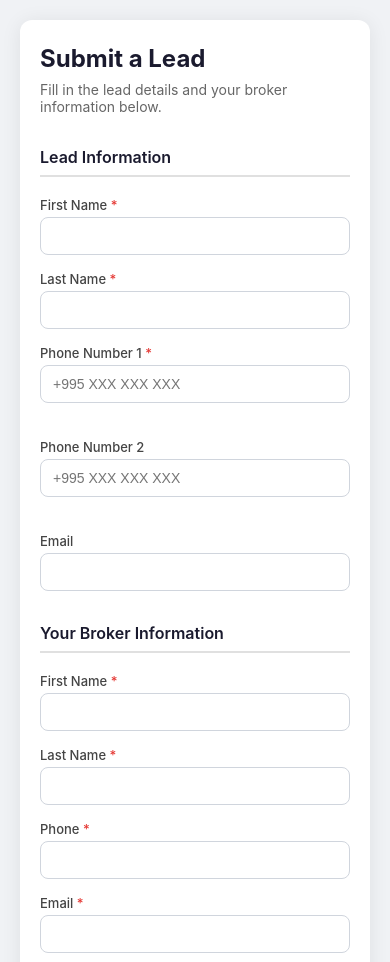
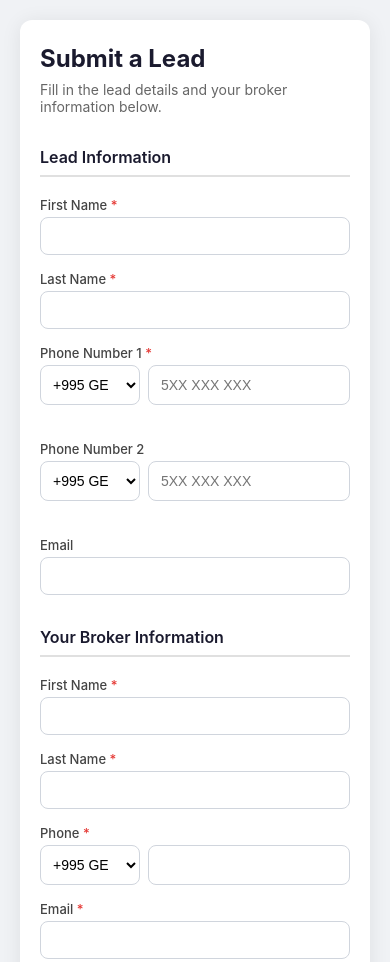
Before and after one commit to KateTchWork/VR-Holding-Form, a plain HTML site: page index.html in a window 390 px wide. Shown: the top 962 px of the page. Drawn offline with Linux system fonts and the light colour scheme.

Commit message:
Add country code dropdowns and phone normalization
- Country code select on all 3 phone fields (default +995 GE)
- 80+ country codes available
- Sends CODE|LOCAL format for Deluge function v2
- Re-checks duplicates when country code changes
- Broker phone code saved/restored in localStorage

Co-Authored-By: Claude Opus 4.6 (1M context) <noreply@anthropic.com>

```diff
--- a/index.html
+++ b/index.html
@@ -74,6 +74,26 @@
     input:focus { border-color: #2563eb; }
     input.is-error { border-color: #e53935; }
     input.is-success { border-color: #2e7d32; }
+    .phone-group {
+      display: flex;
+      gap: 8px;
+    }
+    .phone-group .country-code {
+      width: 120px;
+      flex-shrink: 0;
+      padding: 10px 8px;
+      border: 1px solid #d0d5dd;
+      border-radius: 8px;
+      font-size: 14px;
+      background: #fff;
+      outline: none;
+      cursor: pointer;
+    }
+    .phone-group .country-code:focus { border-color: #2563eb; }
+    .phone-group input[type="tel"] {
+      flex: 1;
+      min-width: 0;
+    }
     .field-message {
       font-size: 12px;
       margin-top: 4px;
@@ -149,6 +169,7 @@
     @media (max-width: 500px) {
       .form-container { padding: 24px 20px; }
       .field-row-inline { flex-direction: column; gap: 16px; }
+      .phone-group .country-code { width: 100px; }
     }
   </style>
 </head>
@@ -175,13 +196,19 @@
 
     <div class="field-row">
       <label for="phone1">Phone Number 1 <span class="required">*</span></label>
-      <input type="tel" id="phone1" name="phone1" placeholder="+995 XXX XXX XXX" required>
+      <div class="phone-group">
+        <select class="country-code" id="phone1_code"></select>
+        <input type="tel" id="phone1" name="phone1" placeholder="5XX XXX XXX" required>
+      </div>
       <div class="field-message" id="phone1Msg"></div>
     </div>
 
     <div class="field-row">
       <label for="phone2">Phone Number 2</label>
-      <input type="tel" id="phone2" name="phone2" placeholder="+995 XXX XXX XXX">
+      <div class="phone-group">
+        <select class="country-code" id="phone2_code"></select>
+        <input type="tel" id="phone2" name="phone2" placeholder="5XX XXX XXX">
+      </div>
       <div class="field-message" id="phone2Msg"></div>
     </div>
 
@@ -205,15 +232,17 @@
       </div>
     </div>
 
-    <div class="field-row-inline">
-      <div class="field-group">
-        <label for="broker_phone">Phone <span class="required">*</span></label>
+    <div class="field-row">
+      <label for="broker_phone">Phone <span class="required">*</span></label>
+      <div class="phone-group">
+        <select class="country-code" id="broker_phone_code"></select>
         <input type="tel" id="broker_phone" name="broker_phone" required>
       </div>
-      <div class="field-group">
-        <label for="broker_email">Email <span class="required">*</span></label>
-        <input type="email" id="broker_email" name="broker_email" required>
-      </div>
+    </div>
+
+    <div class="field-row">
+      <label for="broker_email">Email <span class="required">*</span></label>
+      <input type="email" id="broker_email" name="broker_email" required>
     </div>
 
     <div class="field-row">
@@ -237,6 +266,109 @@
   // ===== CONFIG =====
   var API_BASE = 'https://vr-holding-proxy.kt-eea.workers.dev';
 
+  // ===== COUNTRY CODES =====
+  var countryCodes = [
+    { code: '995', label: '+995 GE' },
+    { code: '1', label: '+1 US/CA' },
+    { code: '44', label: '+44 UK' },
+    { code: '49', label: '+49 DE' },
+    { code: '33', label: '+33 FR' },
+    { code: '39', label: '+39 IT' },
+    { code: '34', label: '+34 ES' },
+    { code: '31', label: '+31 NL' },
+    { code: '32', label: '+32 BE' },
+    { code: '41', label: '+41 CH' },
+    { code: '43', label: '+43 AT' },
+    { code: '45', label: '+45 DK' },
+    { code: '46', label: '+46 SE' },
+    { code: '47', label: '+47 NO' },
+    { code: '48', label: '+48 PL' },
+    { code: '30', label: '+30 GR' },
+    { code: '36', label: '+36 HU' },
+    { code: '40', label: '+40 RO' },
+    { code: '351', label: '+351 PT' },
+    { code: '353', label: '+353 IE' },
+    { code: '354', label: '+354 IS' },
+    { code: '356', label: '+356 MT' },
+    { code: '357', label: '+357 CY' },
+    { code: '358', label: '+358 FI' },
+    { code: '359', label: '+359 BG' },
+    { code: '370', label: '+370 LT' },
+    { code: '371', label: '+371 LV' },
+    { code: '372', label: '+372 EE' },
+    { code: '373', label: '+373 MD' },
+    { code: '374', label: '+374 AM' },
+    { code: '375', label: '+375 BY' },
+    { code: '380', label: '+380 UA' },
+    { code: '381', label: '+381 RS' },
+    { code: '382', label: '+382 ME' },
+    { code: '383', label: '+383 XK' },
+    { code: '385', label: '+385 HR' },
+    { code: '386', label: '+386 SI' },
+    { code: '387', label: '+387 BA' },
+    { code: '389', label: '+389 MK' },
+    { code: '420', label: '+420 CZ' },
+    { code: '421', label: '+421 SK' },
+    { code: '7', label: '+7 RU/KZ' },
+    { code: '90', label: '+90 TR' },
+    { code: '91', label: '+91 IN' },
+    { code: '92', label: '+92 PK' },
+    { code: '93', label: '+93 AF' },
+    { code: '994', label: '+994 AZ' },
+    { code: '998', label: '+998 UZ' },
+    { code: '971', label: '+971 AE' },
+    { code: '972', label: '+972 IL' },
+    { code: '966', label: '+966 SA' },
+    { code: '974', label: '+974 QA' },
+    { code: '973', label: '+973 BH' },
+    { code: '968', label: '+968 OM' },
+    { code: '965', label: '+965 KW' },
+    { code: '962', label: '+962 JO' },
+    { code: '961', label: '+961 LB' },
+    { code: '964', label: '+964 IQ' },
+    { code: '98', label: '+98 IR' },
+    { code: '86', label: '+86 CN' },
+    { code: '81', label: '+81 JP' },
+    { code: '82', label: '+82 KR' },
+    { code: '66', label: '+66 TH' },
+    { code: '84', label: '+84 VN' },
+    { code: '60', label: '+60 MY' },
+    { code: '62', label: '+62 ID' },
+    { code: '63', label: '+63 PH' },
+    { code: '65', label: '+65 SG' },
+    { code: '61', label: '+61 AU' },
+    { code: '64', label: '+64 NZ' },
+    { code: '55', label: '+55 BR' },
+    { code: '52', label: '+52 MX' },
+    { code: '54', label: '+54 AR' },
+    { code: '57', label: '+57 CO' },
+    { code: '56', label: '+56 CL' },
+    { code: '51', label: '+51 PE' },
+    { code: '20', label: '+20 EG' },
+    { code: '27', label: '+27 ZA' },
+    { code: '234', label: '+234 NG' },
+    { code: '254', label: '+254 KE' },
+    { code: '212', label: '+212 MA' },
+    { code: '216', label: '+216 TN' },
+    { code: '213', label: '+213 DZ' }
+  ];
+
+  function populateCountryCode(selectId, defaultCode) {
+    var sel = document.getElementById(selectId);
+    countryCodes.forEach(function (c) {
+      var opt = document.createElement('option');
+      opt.value = c.code;
+      opt.textContent = c.label;
+      if (c.code === defaultCode) opt.selected = true;
+      sel.appendChild(opt);
+    });
+  }
+
+  // Lead phones: default to +995, broker phone: default to +995
+  populateCountryCode('phone1_code', '995');
+  populateCountryCode('phone2_code', '995');
+  populateCountryCode('broker_phone_code', '995');
+
   // ===== DOM =====
   var form = document.getElementById('leadForm');
   var submitBtn = document.getElementById('submitBtn');
@@ -252,7 +384,7 @@
   var checkTimers = {};
 
   // ===== RESTORE BROKER INFO FROM LOCALSTORAGE =====
-  var brokerFields = ['broker_first_name', 'broker_last_name', 'broker_phone', 'broker_email', 'agency_name', 'vat_payer'];
+  var brokerFields = ['broker_first_name', 'broker_last_name', 'broker_phone', 'broker_phone_code', 'broker_email', 'agency_name', 'vat_payer'];
   var hasSaved = false;
 
   brokerFields.forEach(function (field) {
@@ -271,22 +403,26 @@
   });
   if (hasSaved) savedIndicator.classList.add('show');
 
-  // ===== CLEAN PHONE =====
+  // ===== CLEAN PHONE — digits only =====
   function cleanPhone(val) {
-    var cleaned = val.replace(/[^\d+]/g, '');
-    if (cleaned.indexOf('+') > 0) {
-      cleaned = '+' + cleaned.replace(/\+/g, '');
-    }
-    return cleaned;
+    return val.replace(/\D/g, '');
+  }
+
+  // ===== BUILD FULL NUMBER: countryCode + localDigits =====
+  function buildFullPhone(codeSelectId, inputEl) {
+    var code = document.getElementById(codeSelectId).value;
+    var local = cleanPhone(inputEl.value);
+    if (!local) return '';
+    return code + local;
   }
 
   // ===== DEBOUNCED DUPLICATE CHECK =====
-  function checkPhone(input, msgEl, isPhone1) {
+  function checkPhone(input, codeSelectId, msgEl, isPhone1) {
     var key = isPhone1 ? 'p1' : 'p2';
     clearTimeout(checkTimers[key]);
 
-    var val = cleanPhone(input.value);
-    if (!val || val.length < 6) {
+    var local = cleanPhone(input.value);
+    if (!local || local.length < 5) {
       msgEl.textContent = '';
       msgEl.className = 'field-message';
       input.classList.remove('is-error', 'is-success');
@@ -300,10 +436,15 @@
       msgEl.className = 'field-message checking';
       input.classList.remove('is-error', 'is-success');
 
+      var fullPhone = buildFullPhone(codeSelectId, input);
+
+      // Send full number (code+local) with pipe separator so function knows the local part
+      var phoneVal = document.getElementById(codeSelectId).value + '|' + local;
+
       var args = {
         action: 'check_phone',
-        phone1: isPhone1 ? val : '',
-        phone2: isPhone1 ? '' : val,
+        phone1: isPhone1 ? phoneVal : '',
+        phone2: isPhone1 ? '' : phoneVal,
         first_name: '', last_name: '', email: '',
         broker_first_name: '', broker_last_name: '',
         broker_phone: '', broker_email: '',
@@ -334,9 +475,16 @@
     }, 500);
   }
 
-  phone1Input.addEventListener('blur', function () { checkPhone(phone1Input, phone1Msg, true); });
+  phone1Input.addEventListener('blur', function () { checkPhone(phone1Input, 'phone1_code', phone1Msg, true); });
   phone2Input.addEventListener('blur', function () {
-    if (phone2Input.value.trim()) checkPhone(phone2Input, phone2Msg, false);
+    if (phone2Input.value.trim()) checkPhone(phone2Input, 'phone2_code', phone2Msg, false);
+  });
+  // Re-check when country code changes
+  document.getElementById('phone1_code').addEventListener('change', function () {
+    if (phone1Input.value.trim()) checkPhone(phone1Input, 'phone1_code', phone1Msg, true);
+  });
+  document.getElementById('phone2_code').addEventListener('change', function () {
+    if (phone2Input.value.trim()) checkPhone(phone2Input, 'phone2_code', phone2Msg, false);
   });
 
   // ===== SUBMIT STATE =====
@@ -351,19 +499,22 @@
 
     var firstName = document.getElementById('first_name').value.trim();
     var lastName = document.getElementById('last_name').value.trim();
-    var p1 = cleanPhone(phone1Input.value);
-    var p2 = cleanPhone(phone2Input.value);
+    var p1Local = cleanPhone(phone1Input.value);
+    var p2Local = cleanPhone(phone2Input.value);
+    var p1Code = document.getElementById('phone1_code').value;
+    var p2Code = document.getElementById('phone2_code').value;
     var leadEmail = document.getElementById('lead_email').value.trim();
     var bFirst = document.getElementById('broker_first_name').value.trim();
     var bLast = document.getElementById('broker_last_name').value.trim();
-    var bPhone = cleanPhone(document.getElementById('broker_phone').value);
+    var bPhoneLocal = cleanPhone(document.getElementById('broker_phone').value);
+    var bPhoneCode = document.getElementById('broker_phone_code').value;
     var bEmail = document.getElementById('broker_email').value.trim();
     var agencyName = document.getElementById('agency_name').value.trim();
     var vatPayer = document.getElementById('vat_payer').checked;
 
     if (!firstName || !lastName) { showResult('error', 'Please fill in First Name and Last Name.'); return; }
-    if (!p1) { showResult('error', 'Phone Number 1 is required.'); return; }
-    if (!bFirst || !bLast || !bPhone || !bEmail) { showResult('error', 'Please fill in all required broker fields.'); return; }
+    if (!p1Local) { showResult('error', 'Phone Number 1 is required.'); return; }
+    if (!bFirst || !bLast || !bPhoneLocal || !bEmail) { showResult('error', 'Please fill in all required broker fields.'); return; }
 
     submitBtn.disabled = true;
     submitBtn.textContent = 'Submitting...';
@@ -372,12 +523,12 @@
       action: 'submit_lead',
       first_name: firstName,
       last_name: lastName,
-      phone1: p1,
-      phone2: p2,
+      phone1: p1Code + '|' + p1Local,
+      phone2: p2Local ? (p2Code + '|' + p2Local) : '',
       email: leadEmail,
       broker_first_name: bFirst,
       broker_last_name: bLast,
-      broker_phone: bPhone,
+      broker_phone: bPhoneCode + '|' + bPhoneLocal,
       broker_email: bEmail,
       agency_name: agencyName,
       vat_payer: vatPayer ? 'true' : 'false'
```
